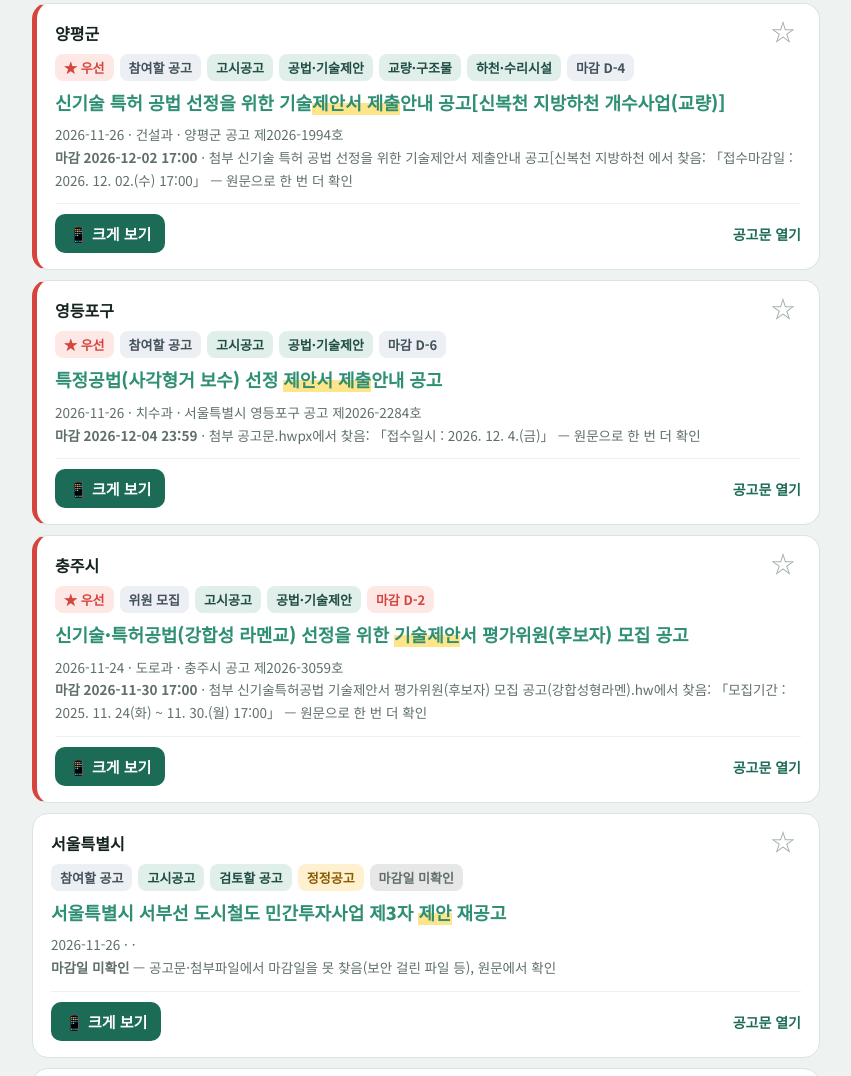
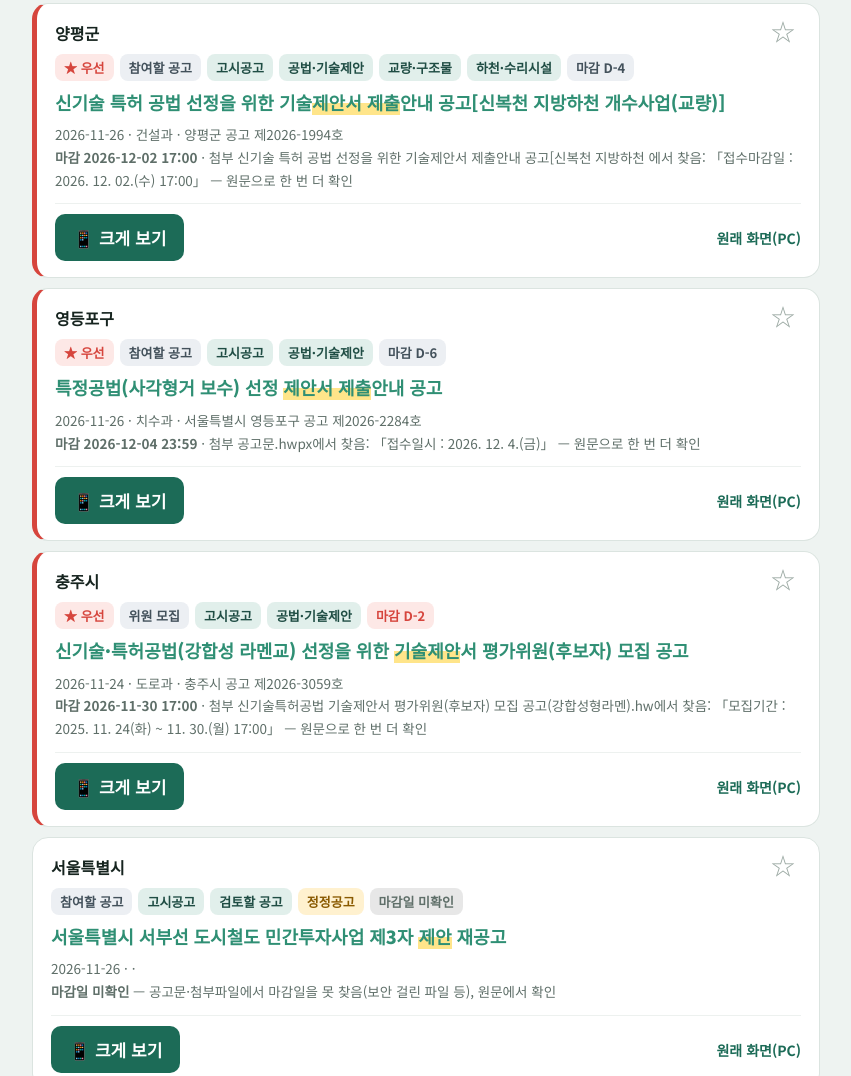
Before and after one commit to totocan82-blip/radar, a plain HTML site: page index.html in a window 1280 px wide. Shown: the part 963-2039 px from the top of the page, without its empty margins (214-1065 px from the left). Drawn offline with Linux system fonts and the light colour scheme.

Commit message:
레이더 갱신 2026-11-28 19:35

```diff
--- a/index.html
+++ b/index.html
@@ -72,7 +72,7 @@ table{background:var(--card)}
 .row label{margin-right:10px}
 #sitetab td:nth-child(-n+4),#sitetab th:nth-child(-n+4){white-space:nowrap}
 #sitetab{display:block;overflow-x:auto}
-.rbtn{border:0;background:#1c6b57;color:#fff;border-radius:10px;padding:9px 14px;font:700 15px "Noto Sans KR","Malgun Gothic",sans-serif;cursor:pointer;margin-right:8px}
+.rbtn{border:0;background:#1c6b57;color:#fff;border-radius:10px;padding:11px 18px;font:900 17px "Noto Sans KR","Malgun Gothic",sans-serif;cursor:pointer;margin-right:8px}
 #rd{position:fixed;inset:0;background:#fff;z-index:99;display:none;overflow:auto;-webkit-overflow-scrolling:touch}
 #rd .bar{position:sticky;top:0;background:#1c6b57;color:#fff;display:flex;align-items:center;gap:10px;padding:12px 14px}
 #rd .bar b{flex:1;font-size:16px}#rd .bar button{border:0;background:#fff;color:#1c6b57;border-radius:8px;padding:8px 14px;font-weight:900;font-size:16px}
@@ -178,10 +178,10 @@ function render(){
         : (r.마감상태==='마감일 미확인' ? '<br><b>마감일 미확인</b> — 공고문·첨부파일에서 마감일을 못 찾음(보안 걸린 파일 등), 원문에서 확인' : '')}`
       : `공고 ${esc(r.날짜)} · 마감 ${esc(r.마감||'')} · 개찰 ${esc(r.개찰||'')}${r.현장?' · 현장 '+esc(r.현장):''}`;
     return `<div class="card ${r.우선?'hot':''} ${r.마감됨?'done':''}"><div class="ctop"><span class="org">${esc(r.기관)}</span>${r.금액?`<b>${esc(r.금액)}</b>`:''}<button class="star ${saved[r.id]?'on':''}" data-id="${esc(r.id)}" title="저장">${saved[r.id]?'★':'☆'}</button></div>
-      <div class="chips">${chips}</div><a class="title" href="${esc(r.링크)}" target="_blank">${mark(r.제목, r.키워드||[])}</a><div class="meta">${meta}</div>${rel}
-      <div class="foot"><span>${gosi&&r.본문?`<button class="rbtn" data-rd="${esc(r.id)}">📱 크게 보기</button>`:(win?'영업 연락용':'원문 확인')}</span><a href="${esc(r.링크)}" target="_blank">${win?'나라장터 공고 열기':'공고문 열기'}</a></div></div>`;
+      <div class="chips">${chips}</div>${gosi&&r.본문?`<a class="title" href="#" data-rd="${esc(r.id)}">${mark(r.제목, r.키워드||[])}</a>`:`<a class="title" href="${esc(r.링크)}" target="_blank">${mark(r.제목, r.키워드||[])}</a>`}<div class="meta">${meta}</div>${rel}
+      <div class="foot"><span>${gosi&&r.본문?`<button class="rbtn" data-rd="${esc(r.id)}">📱 크게 보기</button>`:(win?'영업 연락용':'원문 확인')}</span><a href="${esc(r.링크)}" target="_blank">${win?'나라장터 공고 열기':(gosi&&r.본문?'원래 화면(PC)':'공고문 열기')}</a></div></div>`;
   }).join('') : '<div class="empty">조건에 맞는 공고가 없어요.</div>';
-  document.querySelectorAll('[data-rd]').forEach(b => b.onclick = () => openRd(b.dataset.rd));
+  document.querySelectorAll('[data-rd]').forEach(b => b.onclick = e => { e.preventDefault(); openRd(b.dataset.rd); });
   document.querySelectorAll('.star').forEach(b => b.onclick = () => { const id=b.dataset.id; if(saved[id]) delete saved[id]; else saved[id]=1; save(); render(); });
 }
 ['#q','#fr','#ff','#fk','#fg','#fo','#fs','#fn'].forEach(s => $(s).addEventListener('input', render));
```
